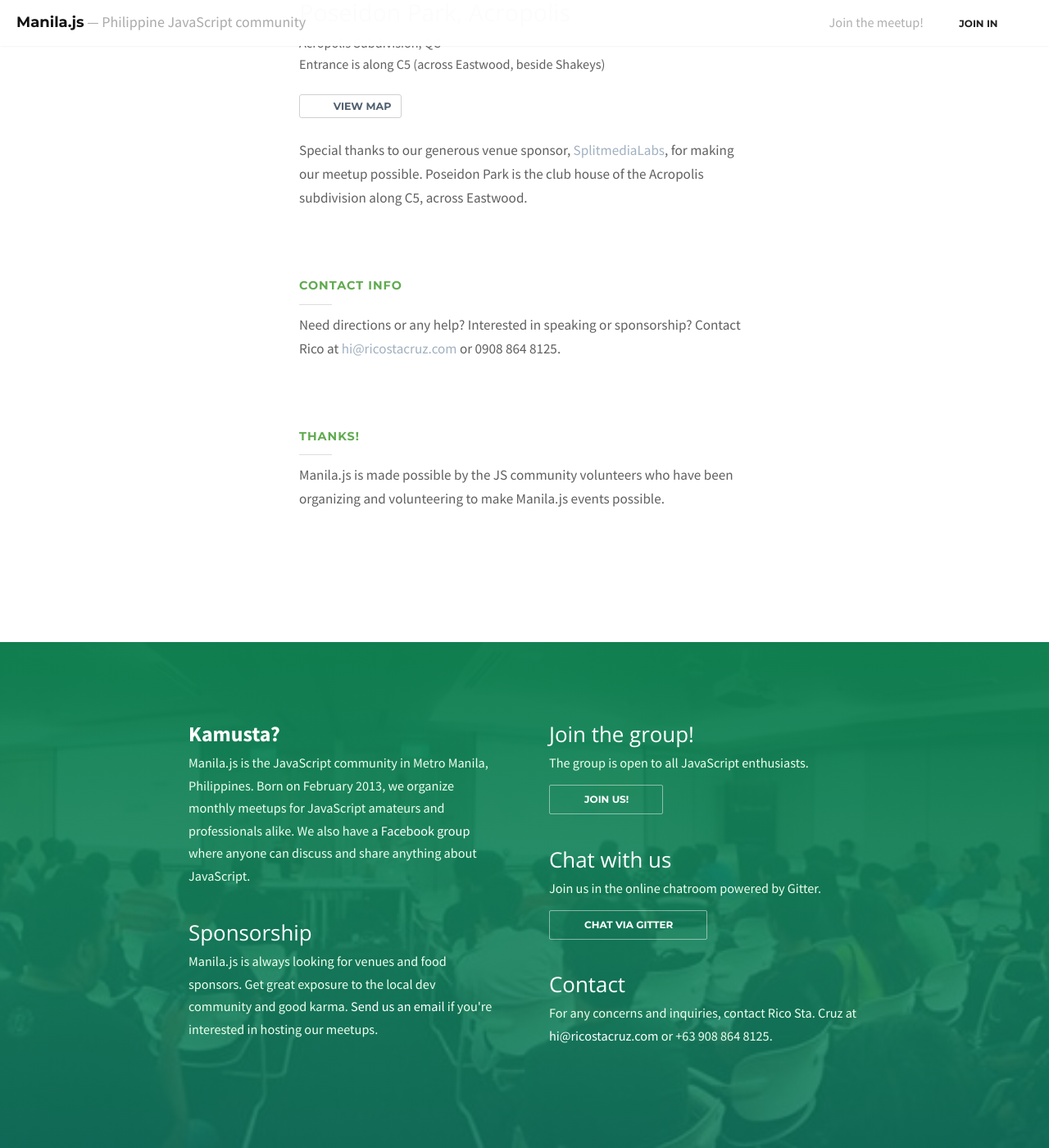
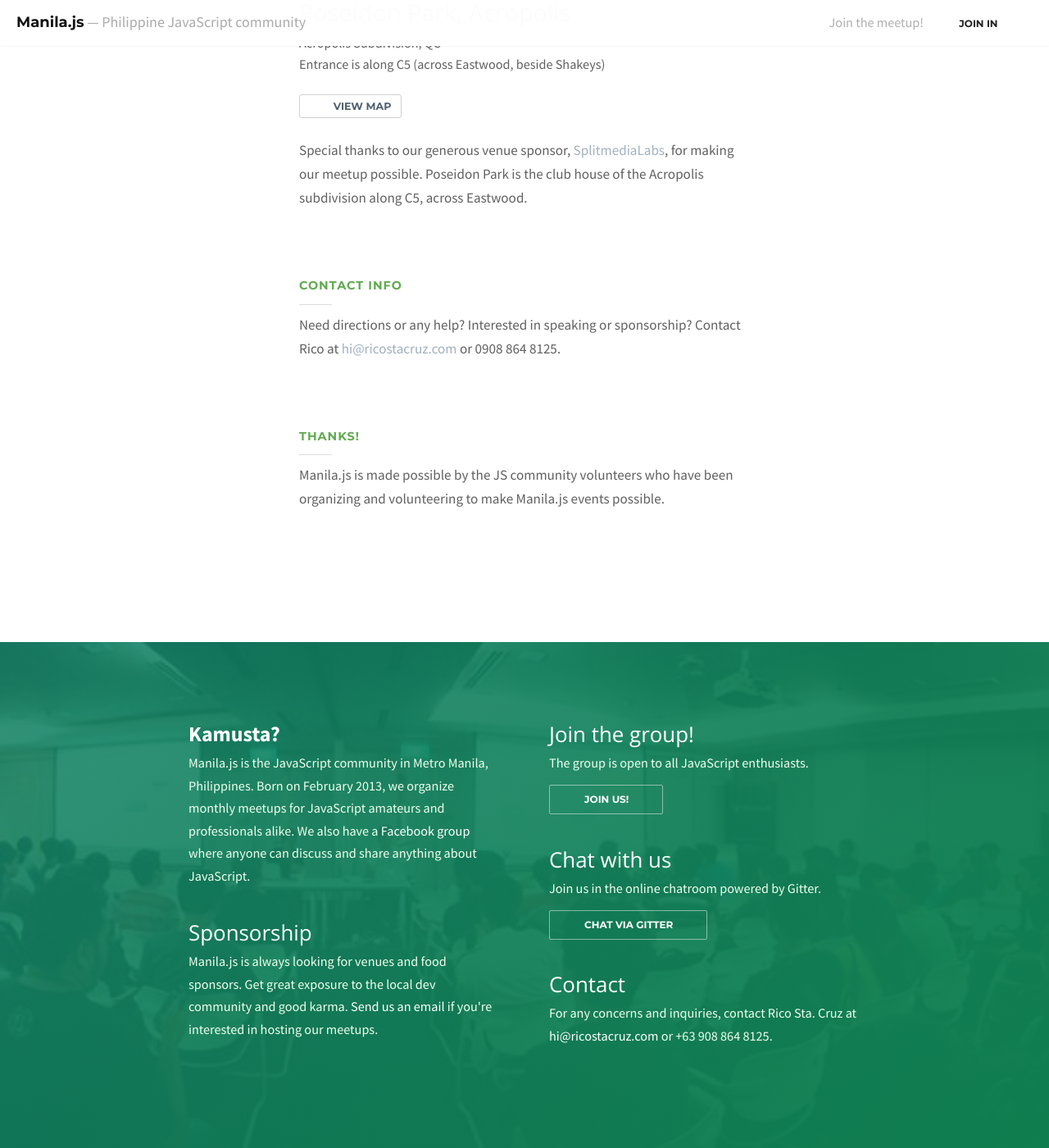
Before and after one commit to manilajs/manilajs.com, a Jekyll site: the page built from index.html, in a window 1280 px wide and 1400 px high, scrolled down 2252 px. Shown: the whole window at 82% size. Built offline with Jekyll 4.4.1, drawn with Linux system fonts in a browser that asks for light colours; nearby versions of some CDN libraries; some web fonts are replaced.

Commit message:
Better gradient.

```diff
--- a/assets/style.css
+++ b/assets/style.css
@@ -922,11 +922,7 @@
 
 .about-us-section {
   background:
-    -webkit-gradient(linear, left top, left bottom, from(rgba(16, 128, 80, 0.98)), to(rgba(16, 128, 100, 0.8))), url(/images/header/ms.jpg) center center / cover fixed, #185;
-  background:
-    -webkit-linear-gradient(top, rgba(16, 128, 80, 0.98), rgba(16, 128, 100, 0.8)), url(/images/header/ms.jpg) center center / cover fixed, #185;
-  background:
-    linear-gradient(to bottom, rgba(16, 128, 80, 0.98), rgba(16, 128, 100, 0.8)),
+    linear-gradient(320deg, rgba(16, 128, 80, 0.98), rgba(16, 128, 100, 0.86)),
     url(/images/header/ms.jpg) center center / cover fixed,
     #185;
 
```
